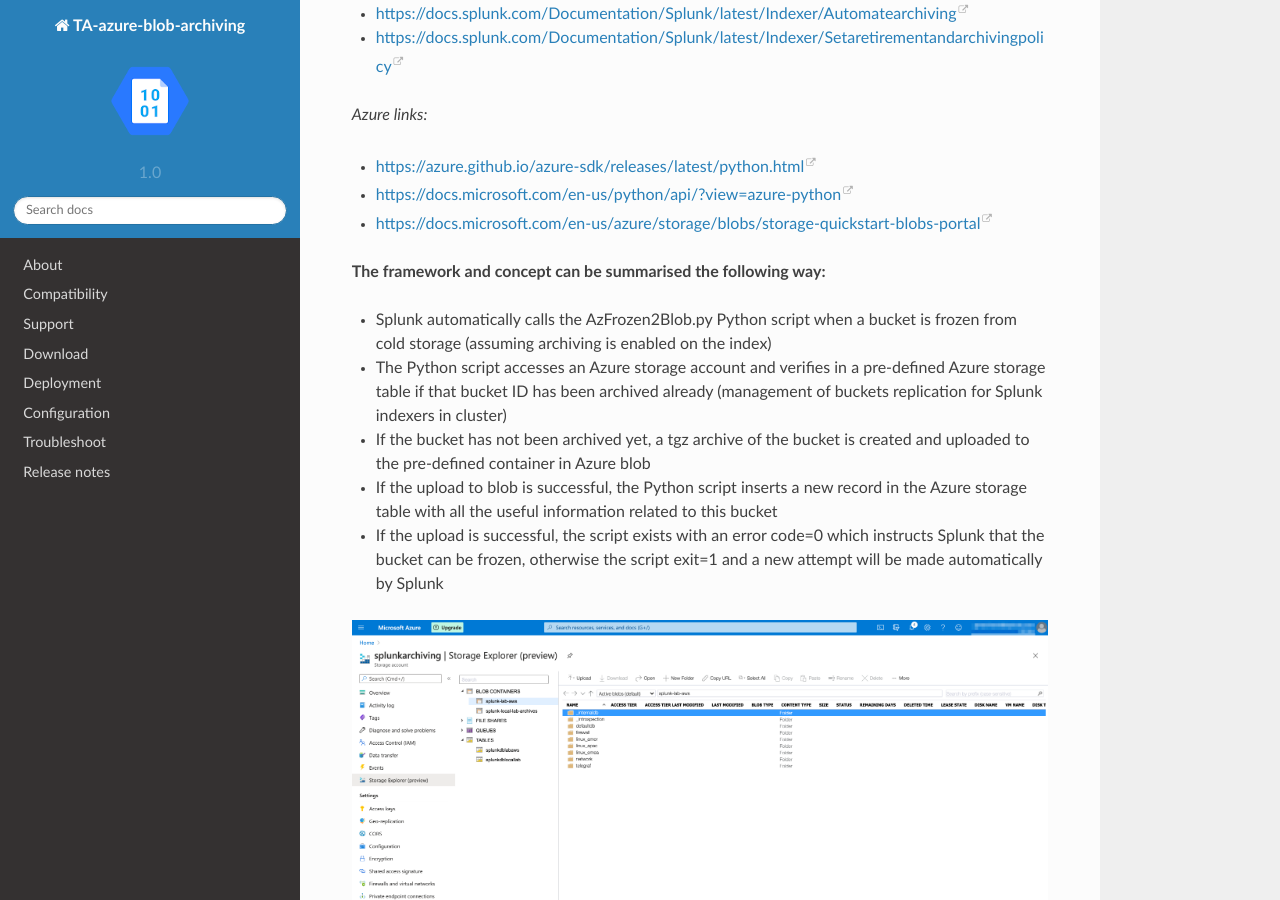
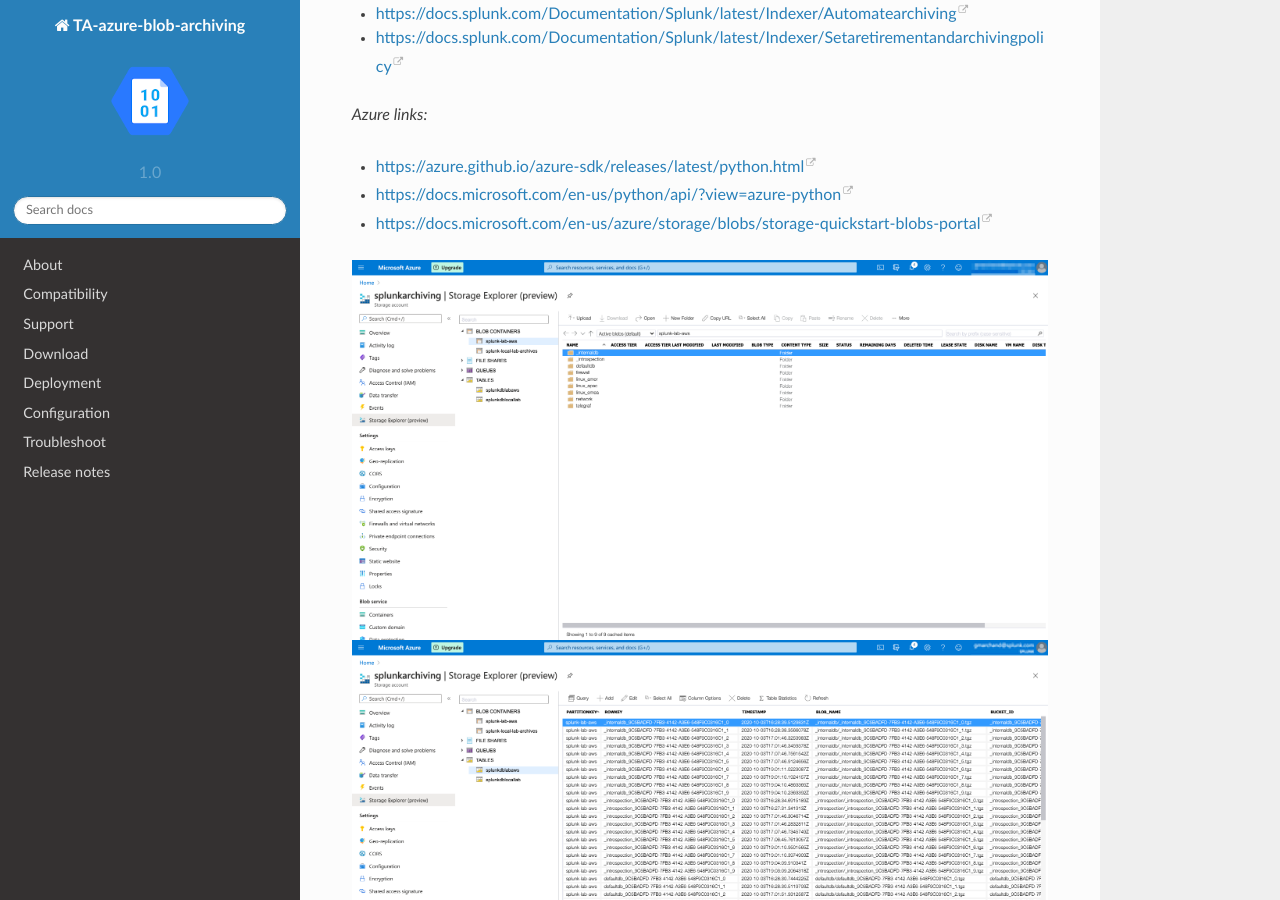
Before and after one commit to guilhemmarchand/TA-azure-blob-archiving, a Sphinx documentation site: the page built from docs/index.rst, in a window 1280 px wide and 900 px high, scrolled down 415 px. Built offline with Sphinx 7.4.7 and the Read the Docs theme 2.0.0, drawn with Linux system fonts in a browser that asks for light colours.

Commit message:
Doc update

```diff
--- a/docs/index.rst
+++ b/docs/index.rst
@@ -21,6 +21,14 @@
 - https://docs.microsoft.com/en-us/python/api/?view=azure-python
 - https://docs.microsoft.com/en-us/azure/storage/blobs/storage-quickstart-blobs-portal
 
+.. image:: img/az_screen.png
+   :alt: az_screen.png
+   :align: center
+
+.. image:: img/az_screen2.png
+   :alt: az_screen2.png
+   :align: center
+
 **The framework and concept can be summarised the following way:**
 
 - Splunk automatically calls the AzFrozen2Blob.py Python script when a bucket is frozen from cold storage (assuming archiving is enabled on the index)
@@ -28,14 +36,6 @@
 - If the bucket has not been archived yet, a tgz archive of the bucket is created and uploaded to the pre-defined container in Azure blob
 - If the upload to blob is successful, the Python script inserts a new record in the Azure storage table with all the useful information related to this bucket
 - If the upload is successful, the script exists with an error code=0 which instructs Splunk that the bucket can be frozen, otherwise the script exit=1 and a new attempt will be made automatically by Splunk
-
-.. image:: img/az_screen.png
-   :alt: az_screen.png
-   :align: center
-
-.. image:: img/az_screen2.png
-   :alt: az_screen2.png
-   :align: center
 
 Overview:
 =========
```
